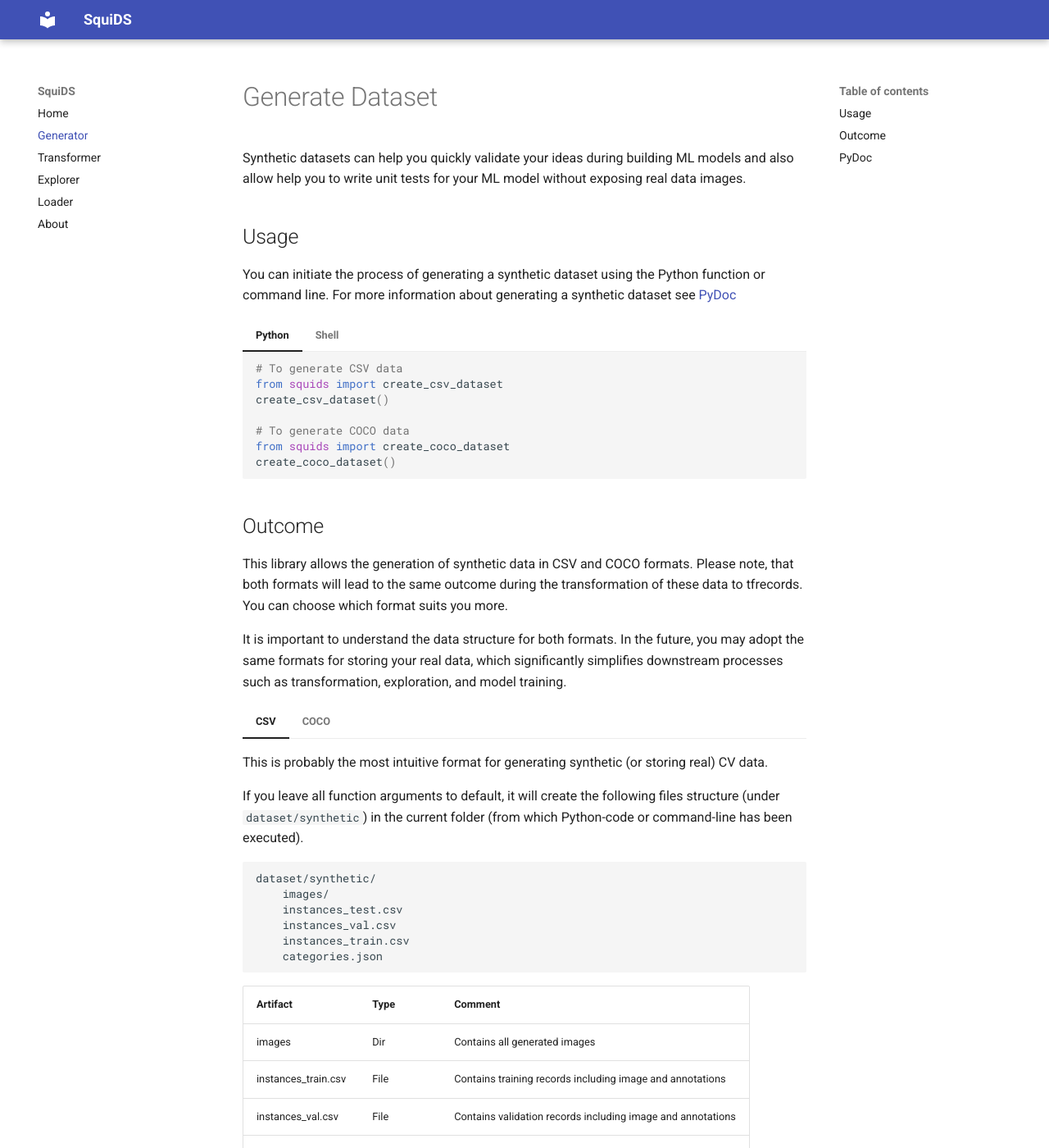
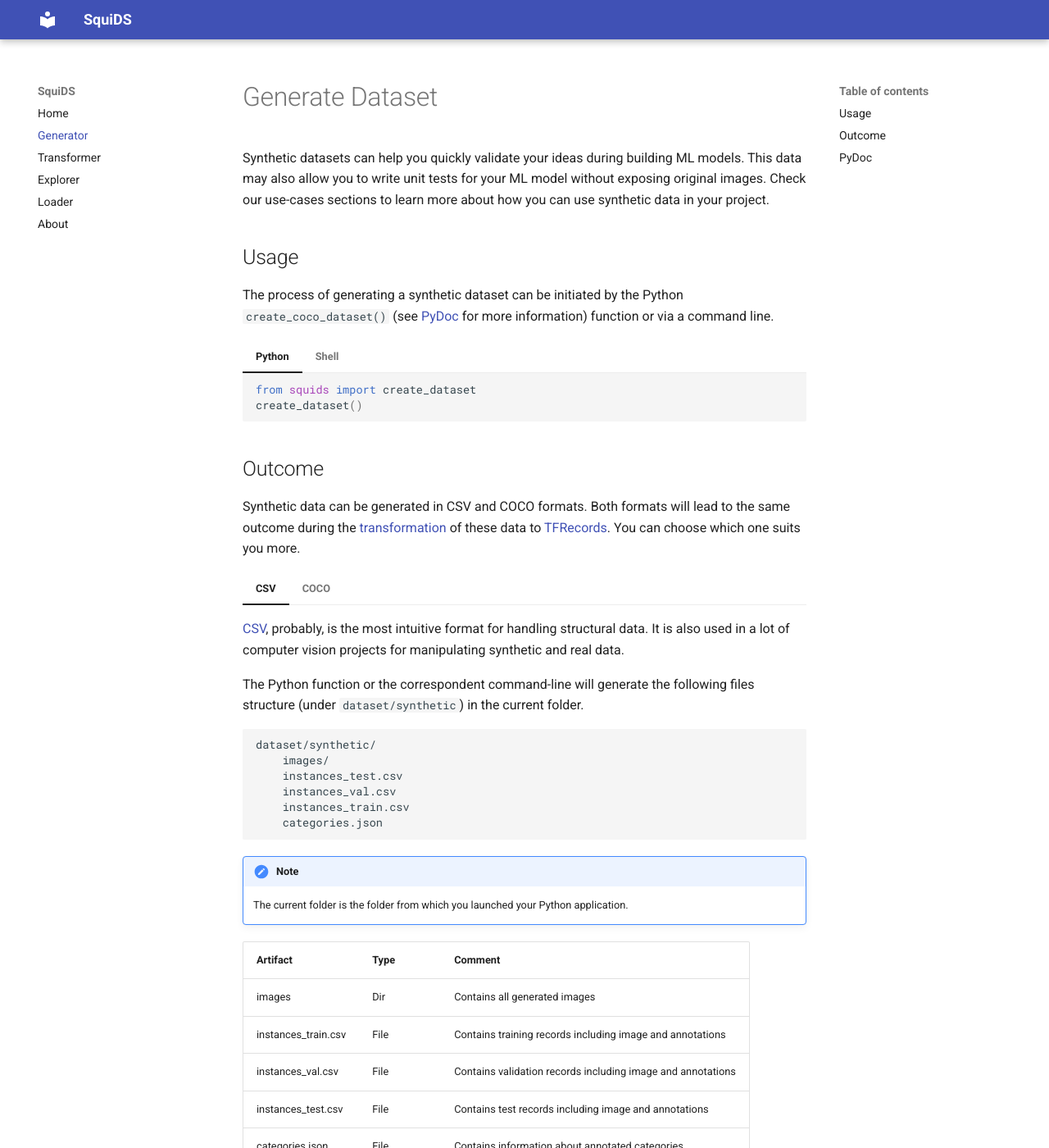
Before and after one commit to mmgalushka/squids, an MkDocs documentation site: the page built from docs/generator.md, in a window 1280 px wide and 1400 px high. Shown: the whole window at 82% size. Built offline with MkDocs 1.6.1 and Material for MkDocs 9.7.7, drawn with Linux system fonts in a browser that asks for light colours; some of the changed text lies outside the part shown.

Commit message:
Fixed #4: Reviewed the generator.md page.

````diff
--- a/docs/generator.md
+++ b/docs/generator.md
@@ -1,33 +1,28 @@
 # Generate Dataset
 
-Synthetic datasets can help you quickly validate your ideas during building ML models and also allow help you to write unit tests for your ML model without exposing real data images.
+Synthetic datasets can help you quickly validate your ideas during building ML models. This data may also allow you to write unit tests for your ML model without exposing original images. Check our use-cases sections to learn more about how you can use synthetic data in your project.
 
 ## Usage
 
-You can initiate the process of generating a synthetic dataset using the Python function or command line. For more information about generating a synthetic dataset see [PyDoc](#pydoc)
+The process of generating a synthetic dataset can be initiated by the Python `create_coco_dataset()` (see [PyDoc](#pydoc) for more information) function or via a command line.
 
 <!-- Usage tab (Python|Shell)  -->
 
 === "Python"
     ```py
-    # To generate CSV data
-    from squids import create_csv_dataset
-    create_csv_dataset()
+    from squids import create_dataset
+    create_dataset()
 
-    # To generate COCO data
-    from squids import create_coco_dataset
-    create_coco_dataset()
     ```
 === "Shell"
     ```shell
-    ~$ python squids.main generate [-h] [-s NUMBER] [--coco]
-                                    [--image-width PIXELS] [--image-height PIXELS]
-                                    [--image-palette {gray,color,binary}]
-                                    [--image-background {white,black}]
-                                    [--image-capacity NUMBER] [-v] [DATASET_DIR]
+    ~$ python squids.main generate [-h] [-s NUMBER] [--coco] [--image-width PIXELS] [--image-height PIXELS]
+                                [--image-palette {gray,binary,color}] [--image-background {white,black}]
+                                [--image-capacity NUMBER] [-v]
+                                [DATASET_DIR]
 
     positional arguments:
-    DATASET_DIR           a generating dataset directory, (default './dataset/synthetic')
+    DATASET_DIR           a generating dataset directory, (default 'dataset/synthetic')
 
     optional arguments:
     -h, --help            show this help message and exit
@@ -37,10 +32,10 @@
     --image-width PIXELS  a generated image width (default=64)
     --image-height PIXELS
                             a generated image height (default=64)
-    --image-palette {gray,color,binary}
-                            a generated palette (default='color')
+    --image-palette {gray,binary,color}
+                            a used image palette (default='color')
     --image-background {white,black}
-                            a generated background (default='white')
+                            a used image background (default='white')
     --image-capacity NUMBER
                             a number of shapes per image (default=3)
     -v, --verbose         a flag to set verbose mode
@@ -48,14 +43,12 @@
 
 ## Outcome
 
-This library allows the generation of synthetic data in CSV and COCO formats. Please note, that both formats will lead to the same outcome during the transformation of these data to tfrecords. You can choose which format suits you more.
-
-It is important to understand the data structure for both formats. In the future, you may adopt the same formats for storing your real data, which significantly simplifies downstream processes such as transformation, exploration, and model training.
+Synthetic data can be generated in CSV and COCO formats. Both formats will lead to the same outcome during the [transformation](transformer.md) of these data to [TFRecords](https://www.tensorflow.org/tutorials/load_data/tfrecord). You can choose which one suits you more.
 
 === "CSV"
-    This is probably the most intuitive format for generating synthetic (or storing real) CV data.
+    [CSV](https://en.wikipedia.org/wiki/Comma-separated_values), probably, is the most intuitive format for handling structural data. It is also used in a lot of computer vision projects for manipulating synthetic and real data.
 
-    If you leave all function arguments to default, it will create the following files structure (under `dataset/synthetic`) in the current folder (from which Python-code or command-line has been executed).
+    The Python function or the correspondent command-line will generate the following files structure (under `dataset/synthetic`) in the current folder.
 
     ```text
     dataset/synthetic/
@@ -66,6 +59,9 @@
         categories.json
     ```
 
+    !!! Note
+        The current folder is the folder from which you launched your Python application.
+
     | Artifact            | Type   | Comment |
     |---------------------|--------|---------|
     | images              | Dir    | Contains all generated images |
@@ -74,23 +70,7 @@
     | instances_test.csv  | File   | Contains test records including image and annotations |
     | categories.json     | File   | Contains information about annotated categories |
 
-    As an example let's review the structure of the `instances_train.csv` file. Please note, the structure of the other two CSV files is the same.
-
-    | image_id | file_name | bboxes | segmentations | category_ids |
-    |----------|-----------|--------|---------------|--------------|
-    | 0 | 0 | image0.jpg | [[4, 11, 16, 32]] | [[10, 11, 20, 43, 4, 43]] | [2] |
-    | 1 | 1 | image1.jpg | [[44, 17, 13, 23], [3, 2, 11, 9]] | [[48, 17, 57, 40, 44, 40], [3, 2, 14, 2, 14, 1... | [2, 1] |
-    | 2 | 2 | image2.jpg | [[2, 46, 21, 8], [21, 6, 8, 26]] | [[2, 46, 23, 46, 23, 54, 2, 54], [29, 6, 29, 3... | [1, 2] |
-    | 3 | 3 | image3.jpg | [[11, 31, 17, 21], [0, 31, 18, 31]] | [[24, 31, 28, 52, 11, 52], [0, 31, 18, 31, 18,... | [2, 1] |
-    | 4 | 4 | image4.jpg | [[27, 21, 25, 7], [7, 32, 24, 27]] | [[38, 21, 52, 28, 27, 28], [7, 32, 31, 32, 31,... | [2, 1] |
-    ... | ... | ... | ... | ... | ... |
-    | 706 | 991 | image991.jpg | [[21, 5, 30, 26], [3, 12, 26, 27]] | [[21, 5, 51, 5, 51, 31, 21, 31], [20, 12, 29, ... | [1, 2] |
-    | 707 | 993 | image993.jpg | [[37, 37, 18, 26]] | [[49, 37, 55, 63, 37, 63]] | [2] |
-    | 708 | 994 | image994.jpg | [[5, 43, 9, 17]] | [[5, 43, 14, 43, 14, 60, 5, 60]] | [1] |
-    | 709 | 995 | image995.jpg | [[1, 47, 27, 10]] | [[1, 47, 28, 47, 28, 57, 1, 57]] | [1] |
-    | 710 | 997 | image997.jpg | [[52, 22, 7, 30], [10, 26, 17, 15]] | [[55, 22, 59, 52, 52, 52], [12, 26, 27, 41, 10... | [2, 2] |
-
-    As you can see from the printout the CSV file has 5 columns:
+    All CSV files have the same structure, shown below.
 
     | Column Name   | Column Description |
     |---------------|--------------------|
@@ -100,7 +80,23 @@
     |segmentations  | Defines a list of segmentations in the form of polygons, for all objects annotated in the corresponding image |
     |category_ids   | Defines a list of category IDs, for all objects annotated in the corresponding image |
 
-    You can get more information about each category ID from the `categories.json` file.
+    This is a fragment of such a CSV file.
+
+    | image_id | file_name | bboxes | segmentations | category_ids |
+    |----------|-----------|--------|---------------|--------------|
+    | 0 | image0.jpg | [[4, 11, 16, 32]] | [[10, 11, 20, 43, 4, 43]] | [2] |
+    | 1 | image1.jpg | [[44, 17, 13, 23], [3, 2, 11, 9]] | [[48, 17, 57, 40, 44, 40], [3, 2, 14, 2, 14, 1... | [2, 1] |
+    | 2 | image2.jpg | [[2, 46, 21, 8], [21, 6, 8, 26]] | [[2, 46, 23, 46, 23, 54, 2, 54], [29, 6, 29, 3... | [1, 2] |
+    | 3 | image3.jpg | [[11, 31, 17, 21], [0, 31, 18, 31]] | [[24, 31, 28, 52, 11, 52], [0, 31, 18, 31, 18,... | [2, 1] |
+    | 4 | image4.jpg | [[27, 21, 25, 7], [7, 32, 24, 27]] | [[38, 21, 52, 28, 27, 28], [7, 32, 31, 32, 31,... | [2, 1] |
+    ... | ... | ... | ... | ... | ... |
+    | 991 | image991.jpg | [[21, 5, 30, 26], [3, 12, 26, 27]] | [[21, 5, 51, 5, 51, 31, 21, 31], [20, 12, 29, ... | [1, 2] |
+    | 993 | image993.jpg | [[37, 37, 18, 26]] | [[49, 37, 55, 63, 37, 63]] | [2] |
+    | 994 | image994.jpg | [[5, 43, 9, 17]] | [[5, 43, 14, 43, 14, 60, 5, 60]] | [1] |
+    | 995 | image995.jpg | [[1, 47, 27, 10]] | [[1, 47, 28, 47, 28, 57, 1, 57]] | [1] |
+    | 997 | image997.jpg | [[52, 22, 7, 30], [10, 26, 17, 15]] | [[55, 22, 59, 52, 52, 52], [12, 26, 27, 41, 10... | [2, 2] |
+
+    Information about each category ID in the `category_ids` column is defined in the `categories.json` file.
 
     ```json
     {
@@ -119,12 +115,15 @@
     }
     ```
 
-    For example, is a CSV file record has the following list of category IDs `[2,1]`. It means that the first annotated object is the `triangle` (since its ID is `2`), and the second is the `rectangle` (since its ID is `1` respectively).
+    For example, a CSV file record has the following category IDs `[2, 1]`. It means that the first annotated object is the `triangle` (since its ID is `2`), and the second is the `rectangle` (since its ID is `1` respectively).
 
 === "COCO"
-    This is probably the most popular format for generating synthetic (or storing real) CV data. The synthetic data generated in this format will help you to debug your code and prepare it to use on real data.
+    [COCO](https://cocodataset.org/#format-data), probably, is the most popular format for handling synthetic and real computer vision data.
 
-    If you leave all function arguments to default, it will create the following files structure (under `dataset/synthetic`) in the current folder (from which Python-code or command-line has been executed).
+    !!! Note
+        The following description of the COCO format focuses only on the key points necessary to understand how this data is transformed to the TFRecords. If you would like to learn more about the COCO format we recommend reading the following [documentation](https://cocodataset.org/#format-data).
+
+    The Python function or the correspondent command-line will generate the following files structure (under `dataset/synthetic`) in the current folder.
 
     ```text
     dataset/synthetic/
@@ -137,6 +136,12 @@
         instances_val/
     ```
 
+    !!! Note
+        The current folder is the folder from which you launched your Python application.
+
+    !!! Important
+        To generate data in COCO format you need to set function argument `coco=True` or use the flag `--coco` in the command line.
+
     | Artifact                         | Type   | Comment |
     |----------------------------------|--------|---------|
     | annotations                      | Dir    | Contains files describing annotations |
@@ -147,12 +152,24 @@
     | instances_val                    | Dir    | Contains all generated validation images (annotated in instances_val.json) |
     | instances_test                   | Dir    | Contains all generated test images (annotated in instances_test.json) |
 
-    As an example let's review the structure of the `instances_train.json` file. Please note, the structure of the other two JSON files is the same. The top-level of the COCO JSON structure contains the five items: `info`, `licenses`, `images`, `categories`, `annotations`. The following three are the most important for the current topic: `images`, `annotations`, and `categories`. Let's review them based on an image record.
-
-    `images` property contains information about images.
+    All JSON files have the same structure, shown below.
 
     ```json
-    images: [
+    {
+        "info": ...,
+        "licenses": ...,
+        "images": ...,
+        "categories": ...,
+        "annotations": ...
+    }
+    ```
+
+    The top-level of the COCO JSON structure contains the five properties: `info`, `licenses`, `images`, `categories`, `annotations`. The following three: `images`, `annotations`, and `categories` are important for the current topic and are reviewed below.
+
+    `images` property contains a list of items with information about each annotated image. Its example is shown below.
+
+    ```json
+    "images": [
         ...,
         {
             "file_name": "image1.jpg",
@@ -166,12 +183,12 @@
     ]
     ```
 
-    The most relevant properties are `file_name` and `id`. The transformer will read this image file from the folder derived from the stem name of the JSON file. For example, if this file is `instances_train.json`, the image is expected to be located in the `.../instances_train` folder. The full path to the image is expected to be `dataset/synthetic/instances_train/image1.jpg`
+    The most important properties are `file_name` and `id`. The transformer will read this image file from the folder derived from the stem name of the JSON file and `file_name`. For example, if the JSON  file is `instances_train.json` and  `file_name` is "image1.jpg", the image is expected to be in the `../instances_train/image1.jpg`. The property `id` is used by the transformer to define a record associated with this image.
 
-    `annotations` property contains a list of bounding boxes, segmentations, and category IDs associated with images.
+    `annotations` property contains a list of items with information about a specific annotation within an image such as bounding box, segmentation, and encapsulated object category. Its example is shown below.
 
     ```json
-    annotations: [
+    "annotations": [
         ...,
         {
             "segmentation": [
@@ -200,12 +217,12 @@
     ]
     ```
 
-    An annotation record contains information about the image it belongs to via `image_id`, bounding box coordinates `bbox`, segmentation polygon coordinates `segmentation`, and `category_id` to define what type of an object is segmented. The identifier of the annotation itself is defined by the `id` property.
+    Each record contains information about an image it belongs to via the property `image_id`, bounding box coordinates `bbox`, segmentation polygon coordinates `segmentation`, and `category_id` to define what type of an object is segmented.
 
-    `categories` property contains a list of available categories and information about them.
+     `categories` property contains a list of items with information about available object categories. Its example is shown below.
 
     ```json
-    categories: [
+    "categories": [
         ...,
         {
             "supercategory": "shape",
@@ -228,5 +245,4 @@
 ::: squids.dataset.maker
     selection:
       members:
-        - create_csv_dataset
-        - create_coco_dataset
+        - create_dataset
--- a/mkdocs.yml
+++ b/mkdocs.yml
@@ -29,7 +29,8 @@
 - pymdownx.inlinehilite
 - pymdownx.snippets
 - pymdownx.superfences
-- pymdownx.superfences
+- pymdownx.details
+- admonition
 # Content tabbing extensions
 - pymdownx.tabbed:
     alternate_style: true
````
Also changed, not shown: 2 other files.
